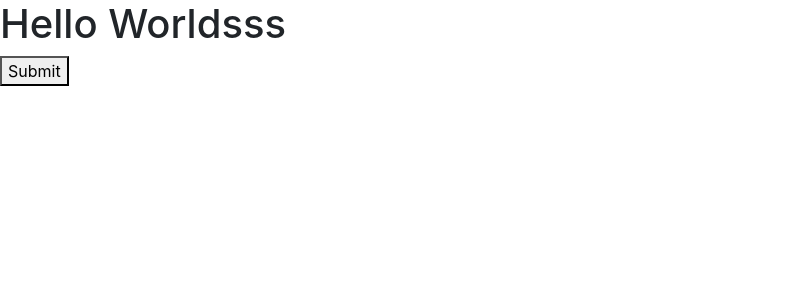
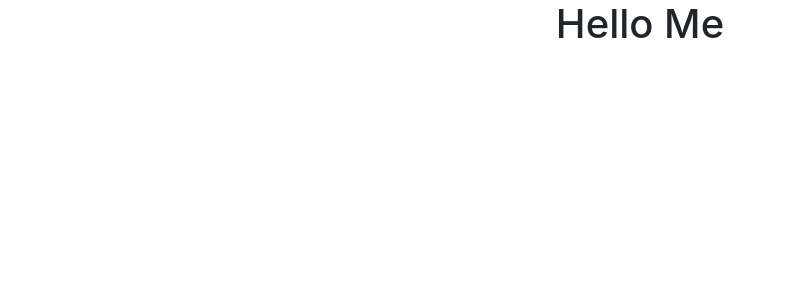
Before and after one commit to saitinku510/React-app, a React (Create React App) app: page / in a window 1280 px wide. Shown: the top 300 px of the page, without its empty margins (0-786 px from the left). Built offline with nearby package versions, Linux system fonts and the light colour scheme.

Commit message:
Created a component & used in app.js

```diff
--- a/src/App.js
+++ b/src/App.js
@@ -1,15 +1,11 @@
 import logo from './logo.svg';
 import './App.css';
+import Greet from './Components/greet';
 
 function App() {
   return (
     <div className="App">
-      <header className="App-header">
-        <img src={logo} className="App-logo" alt="logo" />
-        <p>
-          Hello World
-        </p>
-      </header>
+      <Greet />
     </div>
   );
 }
--- /dev/null
+++ b/src/Components/greet.js
@@ -0,0 +1,7 @@
+import React from "react";
+
+function Greet() {
+  return <h1>Hello Me</h1>;
+}
+
+export default Greet;
--- a/src/components/counter.jsx
+++ /dev/null
@@ -1,17 +0,0 @@
-import React, { Component } from "react";
-
-class Counter extends Component {
-    state = {
-        count : 0,
-    }
-  render() {
-    return (
-      <React.Fragment>
-        <h1>Hello Worldsss</h1>
-        <button>Submit</button>
-      </React.Fragment>
-    );
-  }
-}
-
-export default Counter;
--- a/src/index.js
+++ b/src/index.js
@@ -4,12 +4,12 @@
 import App from './App';
 import reportWebVitals from './reportWebVitals';
 import 'bootstrap/dist/css/bootstrap.css';
-import Counter from './components/counter';
+// import Counter from './components/counter';
 
 const root = ReactDOM.createRoot(document.getElementById('root'));
 root.render(
   <React.StrictMode>
-    <Counter />
+    <App />
   </React.StrictMode>
 );
 
```
Also changed, not shown: src/constants.js (deleted).
